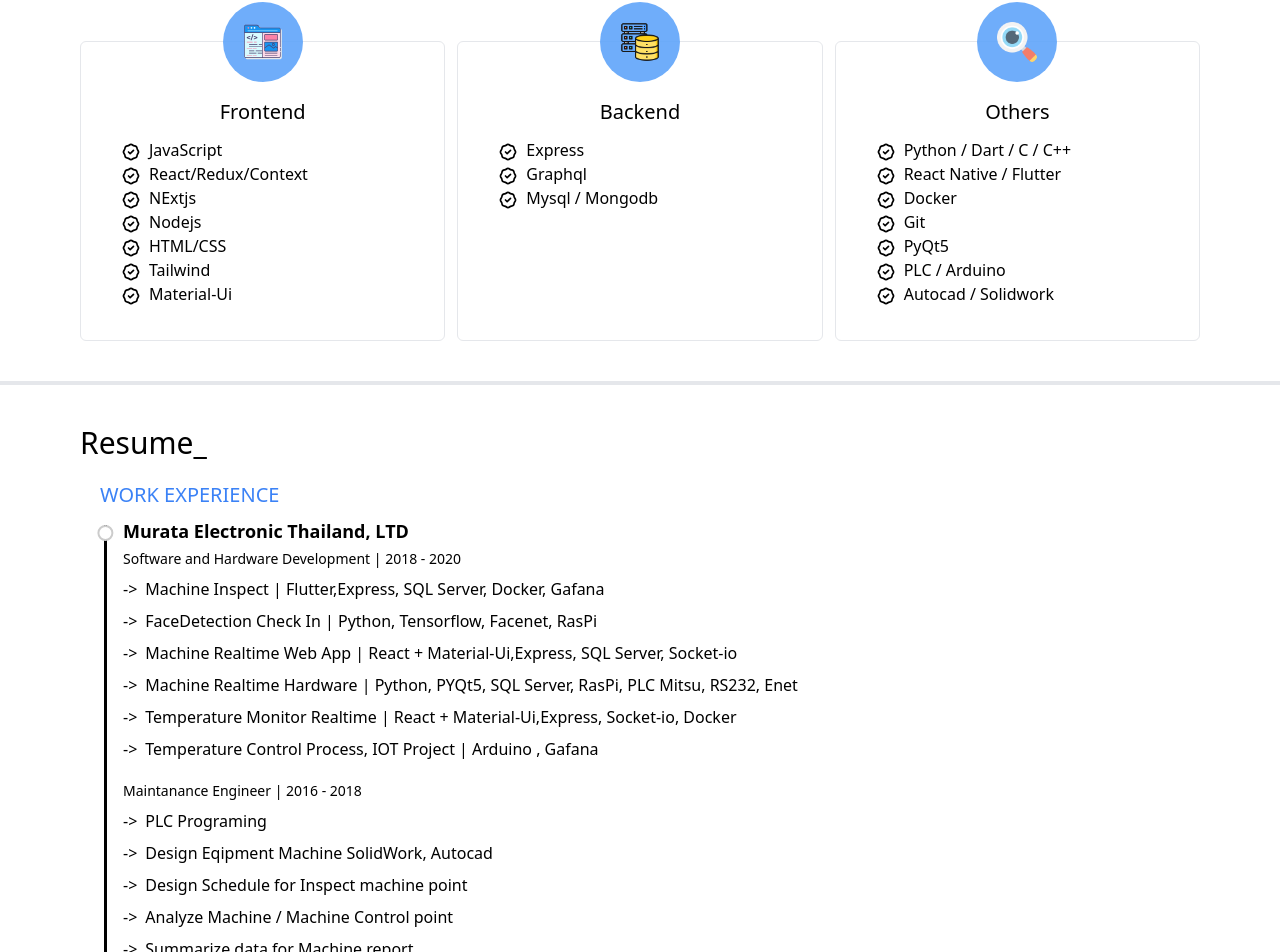
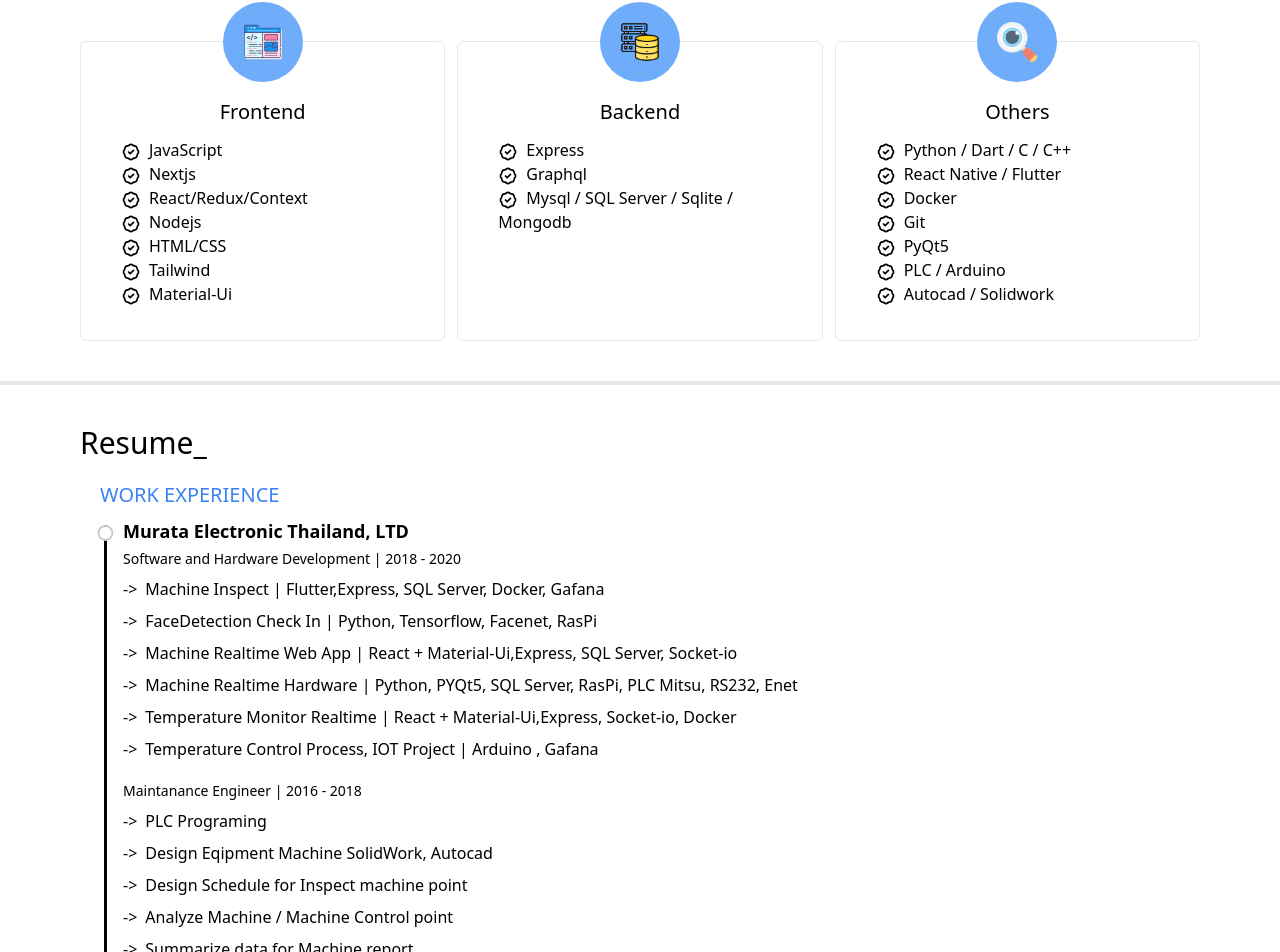
Before and after one commit to patradanai/portfolio-nextjs, a Next.js app: page /about in a window 1280 px wide. Shown: the part 751-1703 px from the top of the page. Built offline with nearby package versions, Linux system fonts and the light colour scheme.

Commit message:
Tic-tac-toe

```diff
--- a/components/Screens/AboutScreen/index.js
+++ b/components/Screens/AboutScreen/index.js
@@ -7,8 +7,8 @@ const skill = [
     name: "Frontend",
     options: [
       "JavaScript",
+      "Nextjs",
       "React/Redux/Context",
-      "NExtjs",
       "Nodejs",
       "HTML/CSS",
       "Tailwind",
@@ -18,7 +18,7 @@ const skill = [
   },
   {
     name: "Backend",
-    options: ["Express", "Graphql", "Mysql / Mongodb"],
+    options: ["Express", "Graphql", "Mysql / SQL Server / Sqlite / Mongodb"],
     icon: "/images/database-storage.png",
   },
   {
--- a/components/Screens/PorfolioScreen/index.js
+++ b/components/Screens/PorfolioScreen/index.js
@@ -8,7 +8,15 @@ const myProject = [
       "This is my own website, The website includes about basic my information, my contacys, my project related to web devlopment",
     stack: ["NEXTJS", "Tailwind"],
     image: "/images/Portfolio.png",
-    link: "www.doodeeshops.com",
+    link: "https://portfolio-nextjs-patradanai.vercel.app/",
+  },
+  {
+    name: "Mobile and Desktop for Tic-tac-toe ",
+    desc:
+      "This is  Tic-tac-toe website, I build it with dynamic board's size that can custom.",
+    stack: ["NEXTJS", "Tailwind"],
+    image: "/images/XO.png",
+    link: "https://xo-interview-nextjs-patradanai.vercel.app/",
   },
   {
     name: "Mobile and Desktop for E-Commerence ",
```
Also changed, not shown: public/images/XO.png (added).
